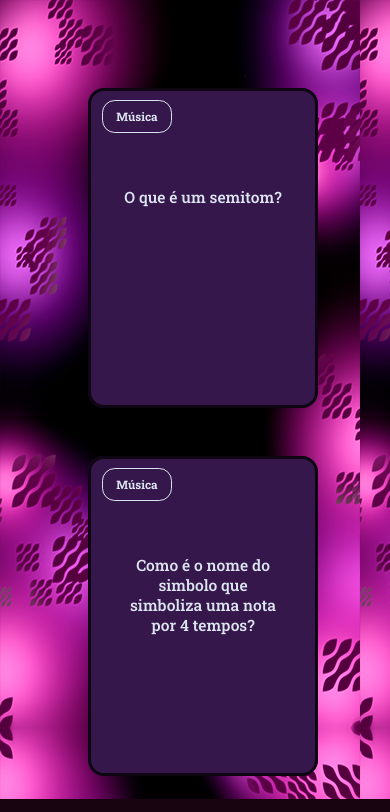
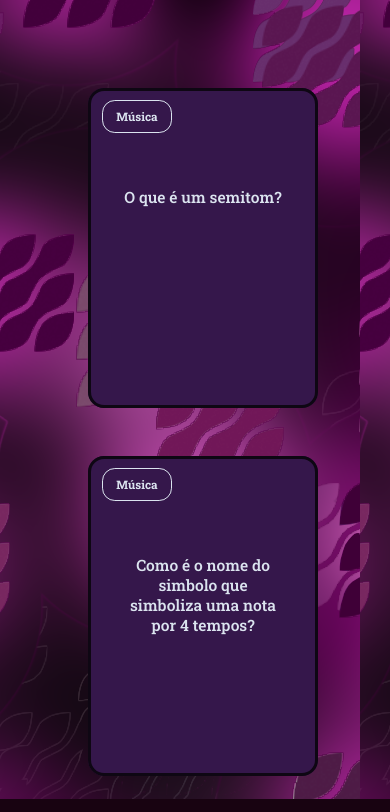
Before and after one commit to Bielzinho-Prime/gurus-te-ajudam, a plain HTML site: page index.html in a window 390 px wide. Shown: the top 812 px of the page. Drawn offline with Linux system fonts and the light colour scheme.

Commit message:
Update style.css

```diff
--- a/assets/css/style.css
+++ b/assets/css/style.css
@@ -130,7 +130,7 @@ footer p {
 @media (max-width: 560px) {
 
     body {
-        background: url('../img/bgppr-mobile.webp');
+        background: url('../img/bgpr-mobile.webp');
 
         .cartao {
             flex: 1 0 calc(100% - 1rem);
```
